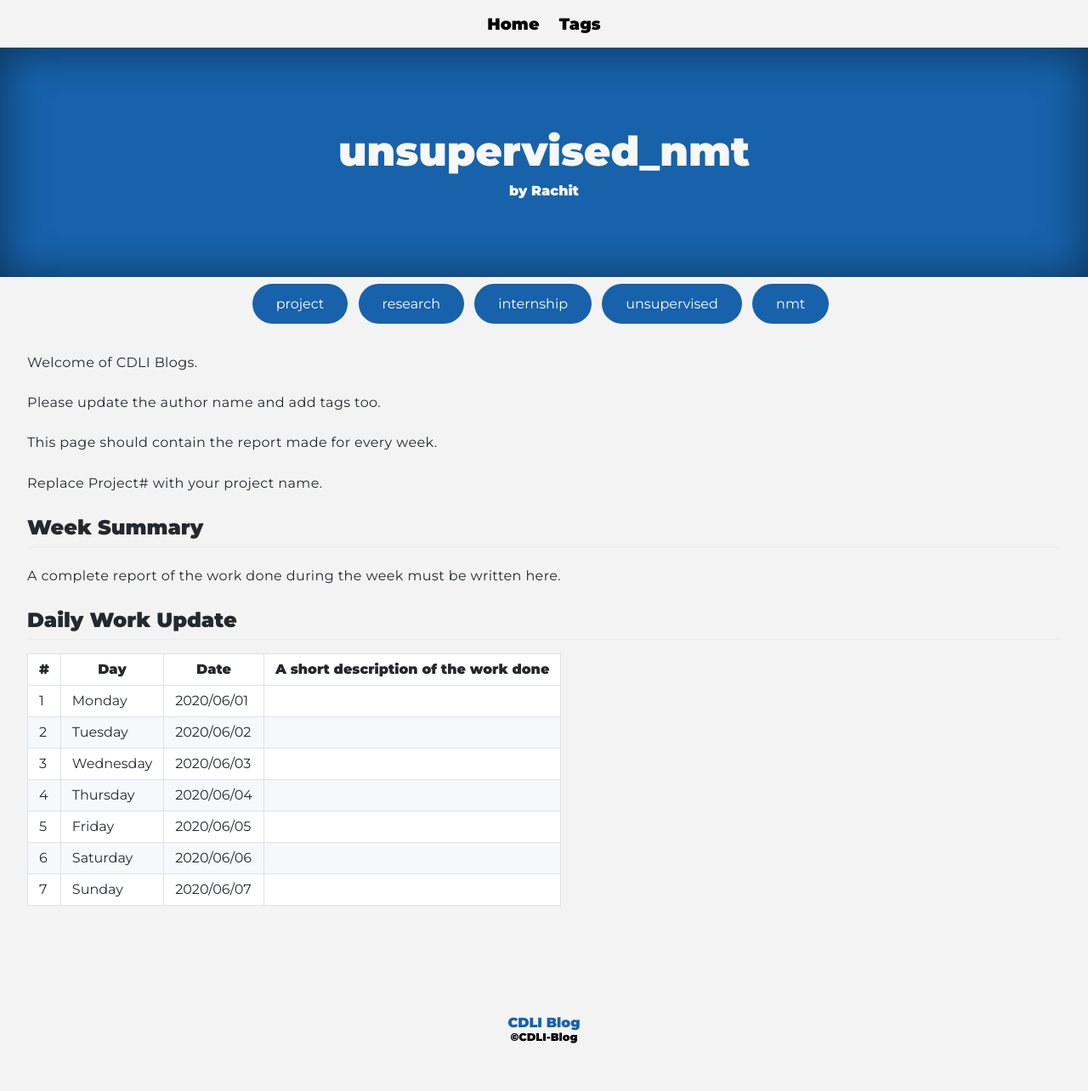
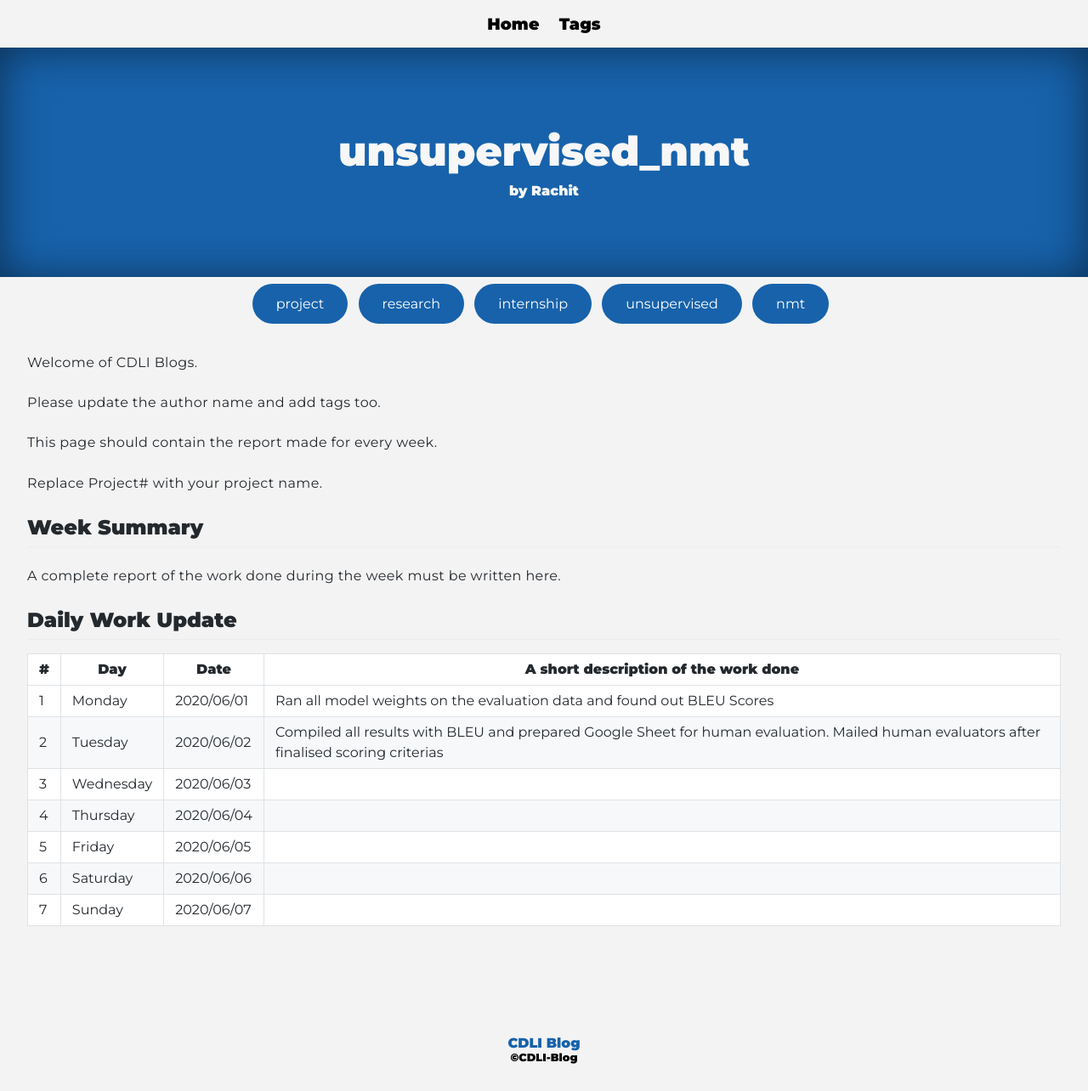
Before and after one commit to cdli-gh/blog, a Jekyll site: the page built from _blog/intern20/unsupervised_nmt/posts/13_week11.md, in a window 1280 px wide. Shown: the whole page at 85% size. Built offline with Jekyll 4.4.1, drawn with Linux system fonts in a browser that asks for light colours; Markdown is read by kramdown in place of the engine named in the settings; before the commit the page ends 1260 px from its top, so only the background shows below that.

Commit message:
Update 13_week11.md

```diff
--- a/_blog/intern20/unsupervised_nmt/posts/13_week11.md
+++ b/_blog/intern20/unsupervised_nmt/posts/13_week11.md
@@ -21,9 +21,9 @@ A complete report of the work done during the week must be written here.
 
 |\#|Day|Date|A short description of the work done|
 |---	|---	|---	|---	|
-|1   	| Monday 	|   2020/06/01	|   	|
-|2   	| Tuesday  	|   2020/06/02	|   	|
-|3   	| Wednesday  	|  2020/06/03 	|   	|
+|1   	| Monday 	|   2020/06/01	|  Ran all model weights on the evaluation data and found out BLEU Scores 	|
+|2   	| Tuesday  	|   2020/06/02	|  Compiled all results with BLEU and prepared Google Sheet for human evaluation. Mailed human evaluators after finalised scoring criterias 	|
+|3   	| Wednesday  	|  2020/06/03 	|    	|
 |4   	| Thursday  	|   2020/06/04	|   	|
 |5   	| Friday  	|   2020/06/05	|   	|
 |6   	| Saturday  	|   2020/06/06	|   	|
```
